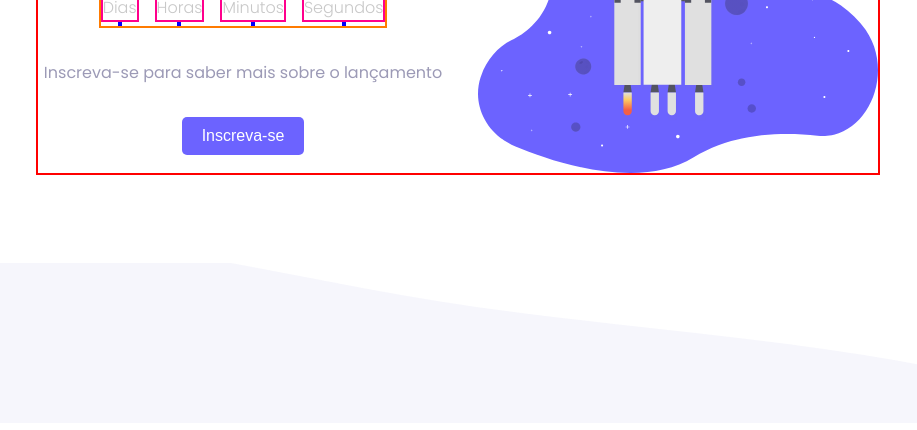
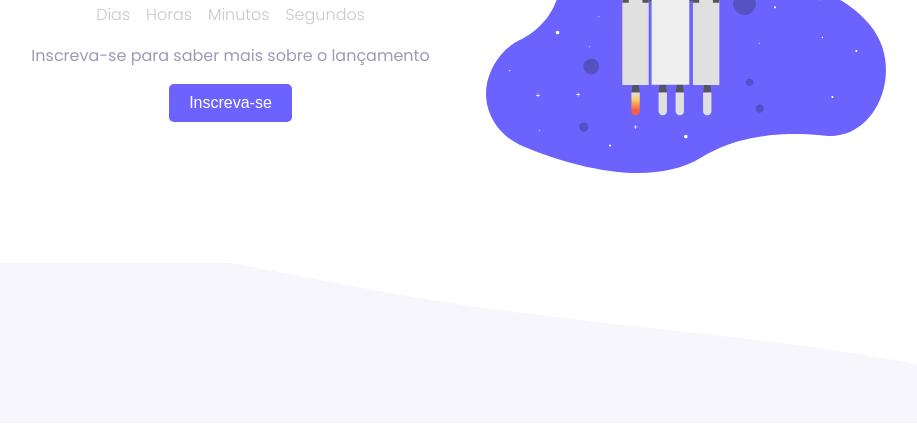
Before and after one commit to ACFEREIRA/countdown, a plain HTML site: page index.html in a window 1280 px wide. Shown: the part 370-800 px from the top of the page, without its empty margins (182-1099 px from the left). Drawn offline with Linux system fonts and the light colour scheme.

Commit message:
style correction

```diff
--- a/style.css
+++ b/style.css
@@ -54,31 +54,35 @@ body {
 }
 
 .container {
-  border: 2px solid red;
+  width: 100%;
+  max-width: 950px;
+  height: 50%;
+  max-height: 530px;
+
   display: flex;
   justify-content: space-between;
   align-items: center;
+  padding: 20px; /* Adiciona padding interno */
   z-index: 1;
   background-color: rgba(255, 255, 255, 0.349); /* Fundo transparente para contraste */
+  box-sizing: border-box; /* Inclui padding e borda no tamanho total */
 }
 
 .countdown {
   display: flex;
   flex-direction: column;
   align-items: center;
-  gap: 2rem; /*24px*/
-  margin-right: 30px;
+  gap: 1rem; /*16px*/
+  flex: 1; /* Faz o countdown ocupar o máximo de espaço possível */
 }
 
 .countdown h1 {
   color: var(--purple);
   font-weight: bold;
-  font-size: 2.25rem; /*36px*/
+  font-size: 2rem; /*32px*/
 }
 
 .time-box-container {
-  border: 2px solid rgb(255, 123, 0);
-
   display: flex;
   gap: 1rem;
 }
@@ -90,16 +94,12 @@ body {
 }
 
 .time-box p {
-  border: 2px solid rgb(255, 0, 140);
-
   color: var(--light-grey);
   font-weight: 300;
   font-size: 1rem; /*16px*/
 }
 
 .time-box span {
-  border: 2px solid blue;
-
   color: var(--black);
   font-weight: 400;
   font-size: 4.5rem; /*72px*/
@@ -125,9 +125,15 @@ body {
   display: flex;
   justify-content: center;
   align-items: center;
+  flex: 1; /* Faz a imagem foguete ocupar o máximo de espaço possível */
 }
 
 .image_foguete img {
   max-width: 400px;
   width: 100%;
 }
+
+.image_foguete {
+  position: relative;
+  z-index: -1;
+}
```
